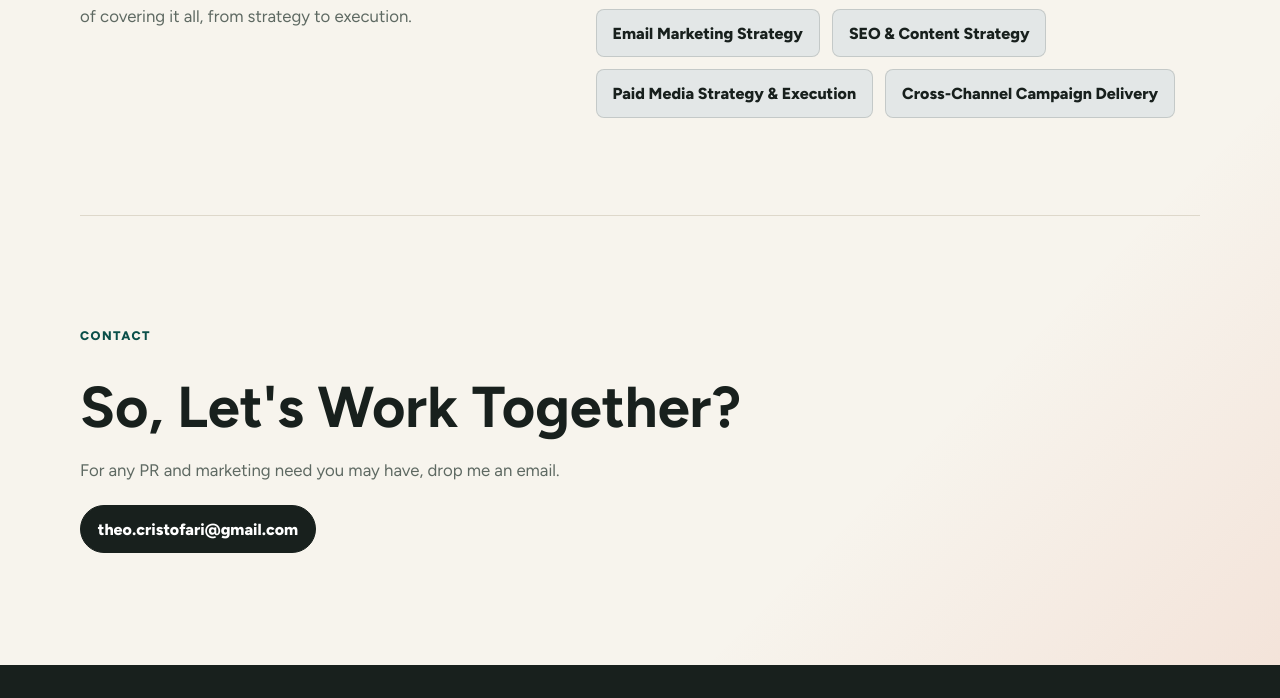
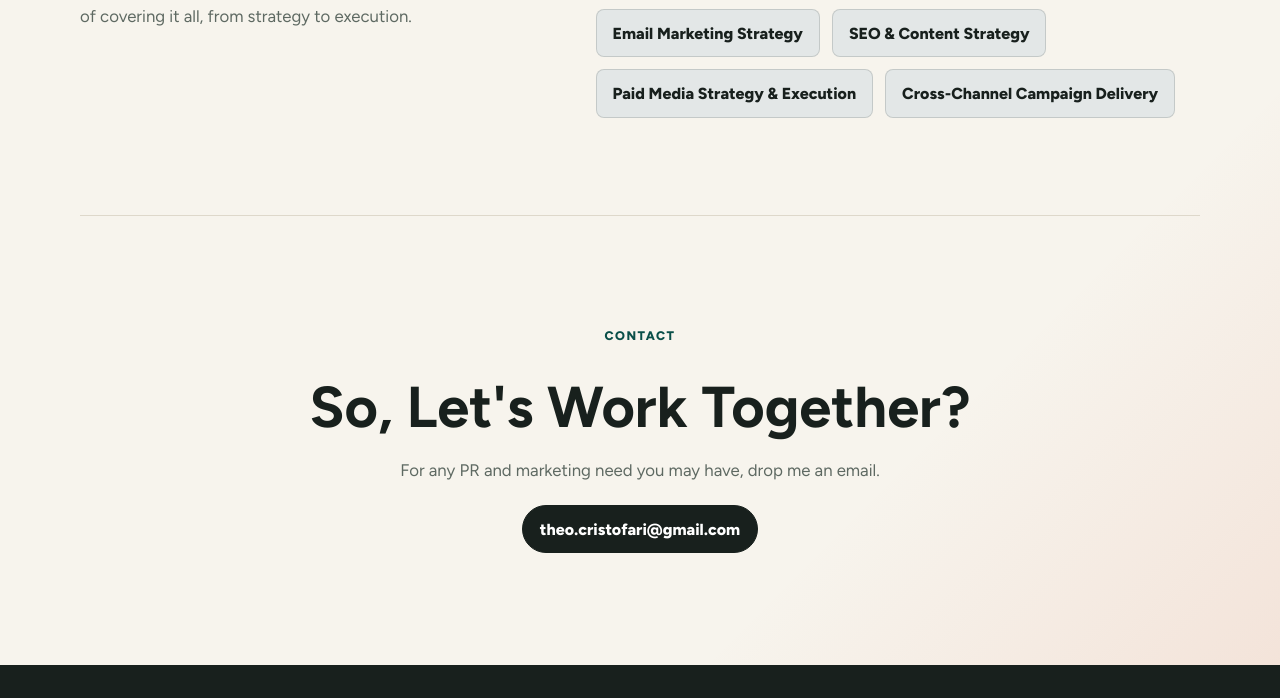
Before and after one commit to TheoCristofari/portfolio, a website built with Vite: page index.html in a window 1280 px wide. Shown: the part 6147-6845 px from the top of the page. Built offline with nearby package versions, Linux system fonts and the light colour scheme.

Commit message:
Center contact section content

```diff
--- a/src/styles.css
+++ b/src/styles.css
@@ -500,9 +500,10 @@ h3 {
 .contact {
   display: grid;
   gap: 1.35rem;
-  justify-items: start;
+  justify-items: center;
   padding: clamp(4.5rem, 9vw, 7rem) 0;
   border-top: 1px solid var(--line);
+  text-align: center;
 }
 
 .contact h2 {
@@ -512,10 +513,14 @@ h3 {
 
 .contact__support {
   max-width: 40rem;
-  margin: 0;
+  margin: 0 auto;
   color: var(--muted);
   font-size: 1.05rem;
   line-height: 1.6;
+}
+
+.contact .button {
+  width: fit-content;
 }
 
 .site-footer {
```
